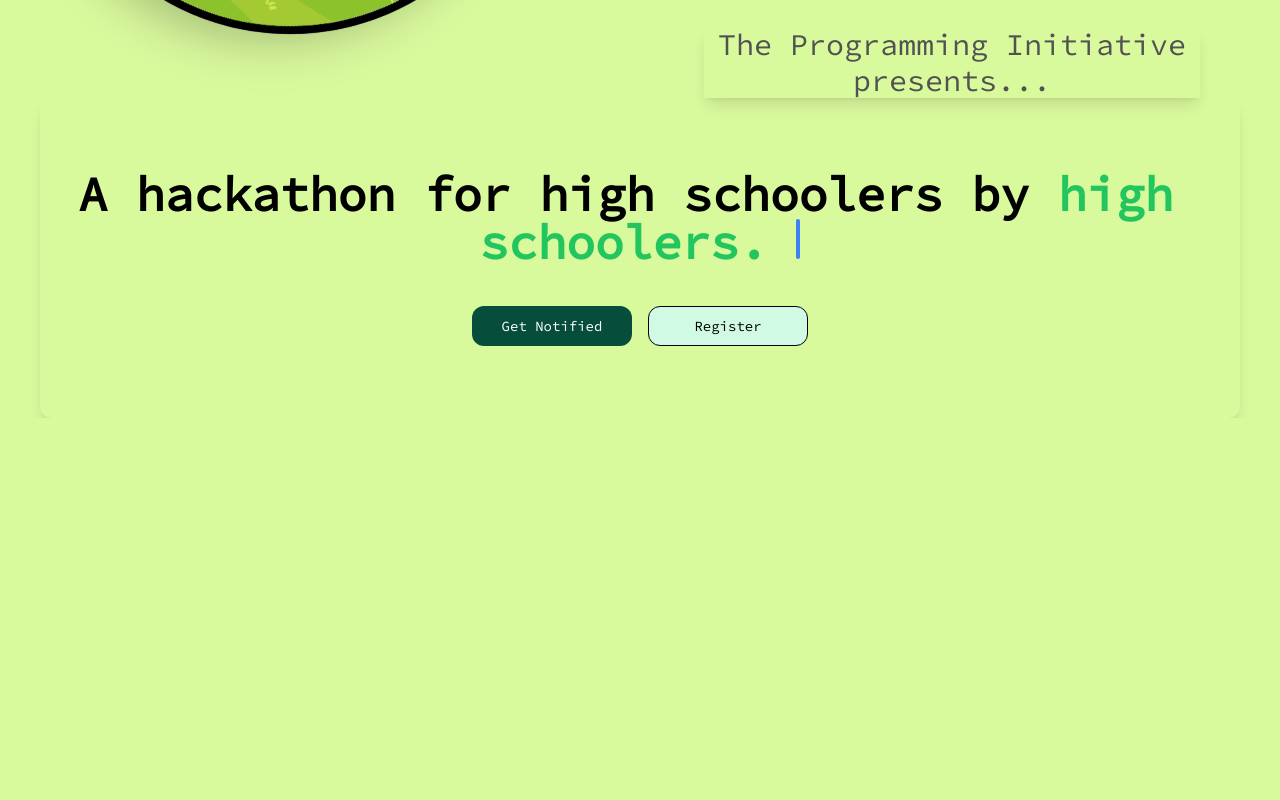
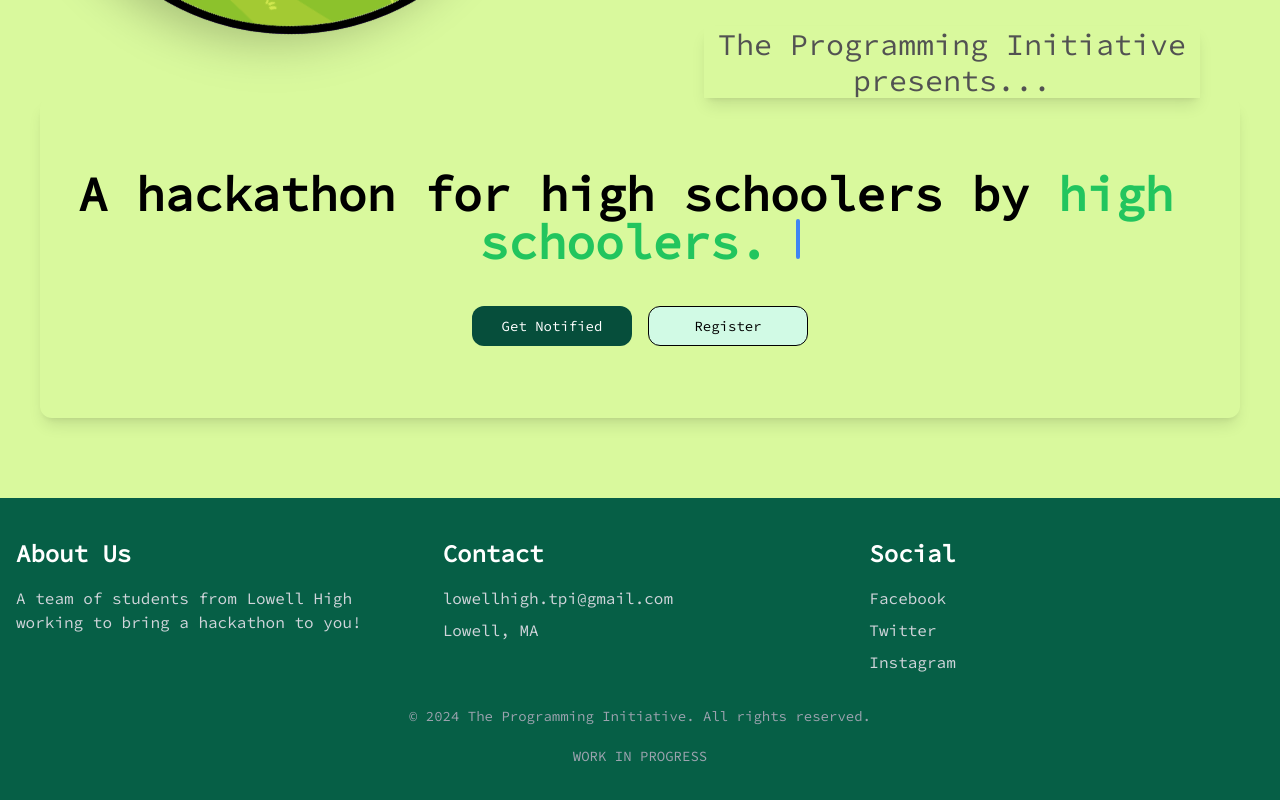
Before and after one commit to pearbearr/millcityhacks, a Next.js app: page / in a window 1280 px wide. Shown: the part 694-1494 px from the top of the page. Before the commit the page ends 1112 px from the top, so only its background shows below. Built offline with nearby package versions, Linux system fonts and the light colour scheme.

Commit message:
Add footer

```diff
--- a/app/page.tsx
+++ b/app/page.tsx
@@ -22,7 +22,73 @@ export default function Home() {
 
       </section>
 
-      <footer></footer>
+      <footer className="bg-emerald-800 text-white py-10 mt-20">
+      <div className="container mx-auto px-4">
+        <div className="grid grid-cols-1 md:grid-cols-3 gap-8">
+          <div className="col-span-1">
+            <h3 className="text-2xl font-bold mb-4">About Us</h3>
+            <p className="text-gray-300">
+              A team of students from Lowell High working to bring a hackathon to you!
+            </p>
+          </div>
+          <div className="col-span-1">
+            <h3 className="text-2xl font-bold mb-4">Contact</h3>
+            <ul className="list-none text-gray-300">
+              <li className="mb-2">
+                <a href="mailto:lowellhigh.tpi@gmail.com" className="hover:underline">
+                  lowellhigh.tpi@gmail.com
+                </a>
+              </li>
+              <li>
+                <a
+                  href="https://www.google.com/maps/place/Lowell"
+                  className="hover:underline"
+                >
+                  Lowell, MA
+                </a>
+              </li>
+            </ul>
+          </div>
+          <div className="col-span-1">
+            <h3 className="text-2xl font-bold mb-4">Social</h3>
+            <ul className="list-none text-gray-300">
+              <li className="mb-2">
+                <a
+                  href="https://www.facebook.com/millcityhacks"
+                  className="hover:underline"
+                >
+                  Facebook
+                </a>
+              </li>
+              <li className="mb-2">
+                <a
+                  href="https://www.twitter.com/millcityhacks"
+                  className="hover:underline"
+                >
+                  Twitter
+                </a>
+              </li>
+              <li>
+                <a
+                  href="https://www.instagram.com/millcityhacks"
+                  className="hover:underline"
+                >
+                  Instagram
+                </a>
+              </li>
+            </ul>
+            </div>
+
+        </div>
+        <div className="text-center mt-8">
+          <p className="text-gray-400 text-sm">
+            &copy; {new Date().getFullYear()} The Programming Initiative. All rights
+            reserved.<br></br><br></br>WORK IN PROGRESS
+          </p>
+        </div>
+      </div>
+    </footer>
+
     </main>
   );
 }
--- a/components/ui/NavigationBar.tsx
+++ b/components/ui/NavigationBar.tsx
@@ -21,6 +21,14 @@ export function NavigationBar(props: any) {
         )}
       >
         Tracks
+        </a>
+      <a
+        href="#schedule"
+        className={cn(
+          "text-black font-bold",
+        )}
+      >
+        Schedule
       </a>
       <a
         href="#contact"
```
